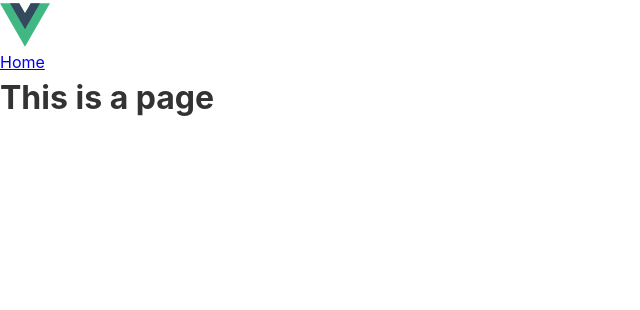
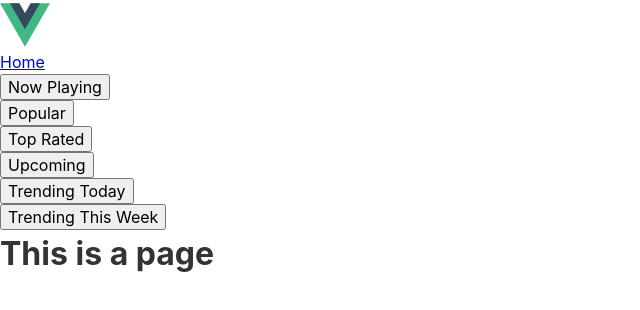
Before and after one commit to laabir/themoviedb-explorer-vue, a Vue app: page /page in a window 1280 px wide. Shown: the top 310 px of the page, without its empty margins (0-640 px from the left). Built offline with nearby package versions, Linux system fonts and the light colour scheme; no server answers.

Commit message:
Created Sidebar component + Sidebar store Created MovieList + MovieItem components Refactored code

```diff
--- a/src/App.vue
+++ b/src/App.vue
@@ -1,30 +1,29 @@
 <script setup>
 import { onMounted } from 'vue'
-import { RouterLink, RouterView } from 'vue-router'
+import { RouterView } from 'vue-router'
 import { useConfigurationStore } from '@/stores/configuration'
+import { useSidebarStore } from '@/stores/sidebar'
+import SideBar from './components/SideBar.vue'
+import { storeToRefs } from 'pinia'
 
 const configurationStore = useConfigurationStore()
+const sidebarStore = useSidebarStore()
+
+// we use storeToRefs to make the store state reactive
+const { selectedMenuItem } = storeToRefs(sidebarStore)
+
 onMounted(() => {
   if (!configurationStore.loaded) {
     configurationStore.initFetchConfigurations()
+  }
+
+  if (!selectedMenuItem.value) {
+    sidebarStore.setSelectedMenuItem('now_playing')
   }
 })
 </script>
 
 <template>
-  <header>
-    <img alt="logo" class="logo" src="@/assets/logo.svg" width="50" height="50" />
-
-    <div class="wrapper">
-      <nav>
-        <RouterLink to="/">Home</RouterLink>
-      </nav>
-    </div>
-  </header>
-
-  <main>
-    <RouterView />
-  </main>
+  <SideBar />
+  <RouterView />
 </template>
-
-<style scoped></style>
--- a/src/assets/main.css
+++ b/src/assets/main.css
@@ -1,14 +1,7 @@
 @import './base.css';
 
 h1 {
-  margin-bottom: 20px;;
-}
-
-.movies-sorter {
-  display: flex;
-  gap: 1rem;
-  flex-direction: row;
-  flex-wrap: nowrap;
+  margin-bottom: 20px;
 }
 
 .movies {
@@ -24,22 +17,22 @@ h1 {
 
 .movies-item {
   position: relative;
-    width: 200px;
-    height: 300px;
-    overflow: hidden;
-    cursor: pointer;
+  width: 200px;
+  height: 300px;
+  overflow: hidden;
+  cursor: pointer;
 }
 
 .movies-item__poster {
-  position:absolute;
-  top:0;
-  left:0;
+  position: absolute;
+  top: 0;
+  left: 0;
   border-radius: 1rem;
 }
 
 .movies-item__details {
   position: absolute;
-  top:0;
+  top: 0;
   left: 0;
   width: 100%;
   height: 100%;
--- /dev/null
+++ b/src/components/SideBar.vue
@@ -0,0 +1,23 @@
+<script setup>
+import { RouterLink } from 'vue-router'
+import { useSidebarStore } from '@/stores/sidebar'
+
+const sidebarStore = useSidebarStore()
+</script>
+
+<template>
+  <img alt="logo" class="logo" src="@/assets/logo.svg" width="50" height="50" />
+
+  <nav>
+    <RouterLink to="/">Home</RouterLink>
+    <ul class="menu">
+      <li v-for="menuItem in sidebarStore.getMenuItems()" :key="menuItem.listName">
+        <input
+          type="button"
+          :value="menuItem.title"
+          @click="sidebarStore.setSelectedMenuItem(menuItem.itemKey)"
+        />
+      </li>
+    </ul>
+  </nav>
+</template>
--- /dev/null
+++ b/src/components/movies/MovieItem.vue
@@ -0,0 +1,44 @@
+<script setup>
+import { useConfigurationStore } from '@/stores/configuration'
+
+const configurationStore = useConfigurationStore()
+
+const props = defineProps({
+  movie: {
+    type: Object,
+    required: true
+  }
+})
+
+const movie = props.movie
+</script>
+
+<template>
+  <li class="movies-item">
+    <img
+      :src="
+        configurationStore.getImagesConfig()?.secure_base_url +
+        configurationStore.getImagesConfig()?.poster_sizes[3] +
+        movie.poster_path
+      "
+      class="movies-item__poster"
+    />
+    <div class="movies-item__details">
+      <p class="movies-item__title">
+        {{ movie.title }}
+        {{ movie.original_title !== movie.title ? `- ${movie.original_title}` : '' }}
+      </p>
+      <ul class="movies-item__genres">
+        <li v-for="genreId in movie.genre_ids" :key="genreId">
+          {{
+            configurationStore.getGenresConfig()?.find((genre) => {
+              return genre.id === genreId
+            })?.name
+          }}
+        </li>
+      </ul>
+      <p v-if="movie.overview" class="movies-item__overview">{{ movie.overview }}</p>
+      <p v-if="movie.release_date">{{ movie.release_date.substring(0, 4) }}</p>
+    </div>
+  </li>
+</template>
--- /dev/null
+++ b/src/components/movies/MoviesList.vue
@@ -0,0 +1,46 @@
+<script setup>
+import { ref, watch } from 'vue'
+import { useMoviesStore } from '@/stores/movies'
+import { useSidebarStore } from '@/stores/sidebar'
+import { storeToRefs } from 'pinia'
+import MovieItem from './MovieItem.vue'
+
+const moviesStore = useMoviesStore()
+const sidebarStore = useSidebarStore()
+
+// we use storeToRefs to make the store state reactive
+const { selectedMenuItem } = storeToRefs(sidebarStore)
+
+const movies = ref([])
+
+const showMovies = async () => {
+  if (!selectedMenuItem.value) return
+
+  if (moviesStore.getMoviesTotal(selectedMenuItem.value.itemKey) < 1) {
+    await moviesStore.fetchMovies(selectedMenuItem.value.itemKey)
+  }
+
+  movies.value = moviesStore.getMovies(selectedMenuItem.value.itemKey)
+}
+
+const loadMoreMovies = async () => {
+  await moviesStore.loadMoreMovies(selectedMenuItem.value.itemKey)
+
+  movies.value = moviesStore.getMovies(selectedMenuItem.value.itemKey)
+}
+
+watch(
+  selectedMenuItem,
+  () => {
+    showMovies()
+  },
+  { immediate: true }
+)
+</script>
+
+<template>
+  <ul v-if="movies.length > 0" class="movies">
+    <MovieItem v-for="movie in movies" :key="movie.id" :movie="movie" />
+  </ul>
+  <input type="button" value="Load More" @click="loadMoreMovies" />
+</template>
--- a/src/stores/movies.js
+++ b/src/stores/movies.js
@@ -33,11 +33,14 @@ export const useMoviesStore = defineStore('movies', {
           requestOptions
         )
 
-        this.movies[listName] = moviesResponse.data.results
-        //updateMainTitle(listName)
+        this.movies[listName] = [...(this.movies[listName] ?? []), ...moviesResponse.data.results]
       } catch (error) {
         console.error(error)
       }
+    },
+    async loadMoreMovies(listName) {
+      this.pages[listName]++
+      await this.fetchMovies(listName)
     }
   },
 
--- /dev/null
+++ b/src/stores/sidebar.js
@@ -0,0 +1,48 @@
+import { defineStore } from 'pinia'
+
+const menuItems = [
+  {
+    title: 'Now Playing',
+    itemKey: 'now_playing'
+  },
+  {
+    title: 'Popular',
+    itemKey: 'popular'
+  },
+  {
+    title: 'Top Rated',
+    itemKey: 'top_rated'
+  },
+  {
+    title: 'Upcoming',
+    itemKey: 'upcoming'
+  },
+  {
+    title: 'Trending Today',
+    itemKey: 'day'
+  },
+  {
+    title: 'Trending This Week',
+    itemKey: 'week'
+  }
+]
+
+export const useSidebarStore = defineStore('sidebar', {
+  state: () => ({
+    menuItems,
+    selectedMenuItem: null
+  }),
+
+  actions: {
+    setSelectedMenuItem(key) {
+      this.selectedMenuItem = this.menuItems.find((item) => {
+        return item.itemKey === key
+      })
+    }
+  },
+
+  getters: {
+    getMenuItems: (state) => () => state.menuItems,
+    getSelectedMenuItem: (state) => () => state.selectedMenuItem
+  }
+})
--- a/src/views/HomeView.vue
+++ b/src/views/HomeView.vue
@@ -1,94 +1,35 @@
 <script setup>
-import { onMounted, ref } from 'vue'
-import { useConfigurationStore } from '@/stores/configuration'
-import { useMoviesStore } from '@/stores/movies'
+import { ref, watch } from 'vue'
+import { useSidebarStore } from '@/stores/sidebar'
+import { storeToRefs } from 'pinia'
+import MoviesList from '@/components/movies/MoviesList.vue'
 
-const configurationStore = useConfigurationStore()
-const moviesStore = useMoviesStore()
-const movies = ref([])
+const sidebarStore = useSidebarStore()
+
+// we use storeToRefs to make the store state reactive
+const { selectedMenuItem } = storeToRefs(sidebarStore)
+
 const mainTitle = ref('')
 
-const listsMenu = [
-  {
-    title: 'Now Playing',
-    listName: 'now_playing'
-  },
-  {
-    title: 'Popular',
-    listName: 'popular'
-  },
-  {
-    title: 'Top Rated',
-    listName: 'top_rated'
-  },
-  {
-    title: 'Upcoming',
-    listName: 'upcoming'
-  },
-  {
-    title: 'Trending Today',
-    listName: 'day'
-  },
-  {
-    title: 'Trending This Week',
-    listName: 'week'
-  }
-]
-
-const showMovies = async (list) => {
-  if (moviesStore.getMoviesTotal(list) < 1) {
-    await moviesStore.fetchMovies(list)
-  }
-
-  movies.value = moviesStore.getMovies(list)
-  mainTitle.value = listsMenu.find((item) => {
-    return item.listName === list
-  })?.title
+const changeTitle = () => {
+  mainTitle.value = sidebarStore.getSelectedMenuItem()?.title
 }
 
-onMounted(() => {
-  showMovies('now_playing')
-})
+watch(
+  selectedMenuItem,
+  (newMenuItem) => {
+    changeTitle(newMenuItem)
+  },
+  { immediate: true }
+)
 </script>
 
 <template>
-  <div class="home">
-    <h1>{{ mainTitle }}</h1>
+  <main class="home">
+    <header>
+      <h1>{{ mainTitle }}</h1>
+    </header>
 
-    <ul class="movies-sorter">
-      <li v-for="menuItem in listsMenu" :key="menuItem.listName">
-        <input type="button" :value="menuItem.title" @click="showMovies(menuItem.listName)" />
-      </li>
-    </ul>
-
-    <ul v-if="movies.length > 0" class="movies">
-      <li v-for="movie in movies" :key="movie.id" class="movies-item">
-        <img
-          :src="
-            configurationStore.getImagesConfig()?.secure_base_url +
-            configurationStore.getImagesConfig()?.poster_sizes[3] +
-            movie.poster_path
-          "
-          class="movies-item__poster"
-        />
-        <div class="movies-item__details">
-          <p class="movies-item__title">
-            {{ movie.title }}
-            {{ movie.original_title !== movie.title ? `- ${movie.original_title}` : '' }}
-          </p>
-          <ul class="movies-item__genres">
-            <li v-for="genreId in movie.genre_ids" :key="genreId">
-              {{
-                configurationStore.getGenresConfig()?.find((genre) => {
-                  return genre.id === genreId
-                })?.name
-              }}
-            </li>
-          </ul>
-          <p v-if="movie.overview" class="movies-item__overview">{{ movie.overview }}</p>
-          <p v-if="movie.release_date">{{ movie.release_date.substring(0, 4) }}</p>
-        </div>
-      </li>
-    </ul>
-  </div>
+    <MoviesList />
+  </main>
 </template>
--- a/src/views/PageView.vue
+++ b/src/views/PageView.vue
@@ -1,7 +1,7 @@
 <template>
-  <div class="page">
+  <main class="page">
     <h1>This is a page</h1>
-  </div>
+  </main>
 </template>
 
 <style></style>
```
